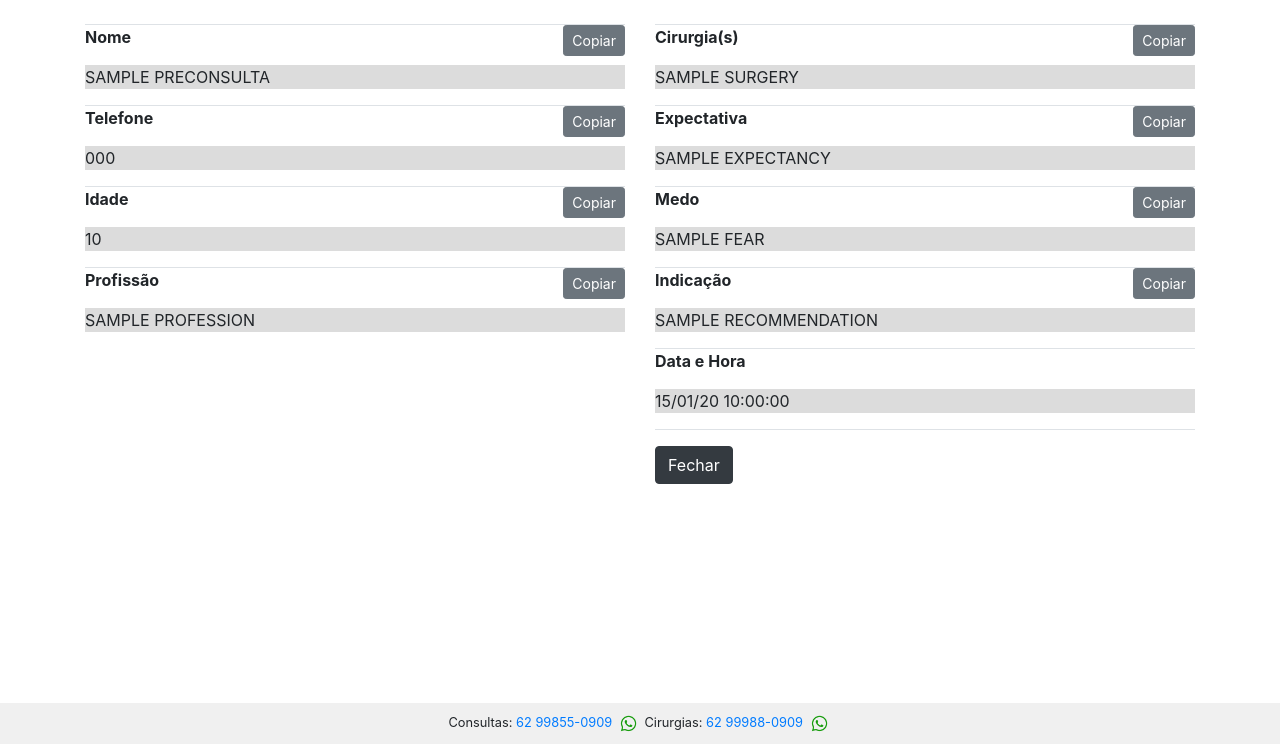
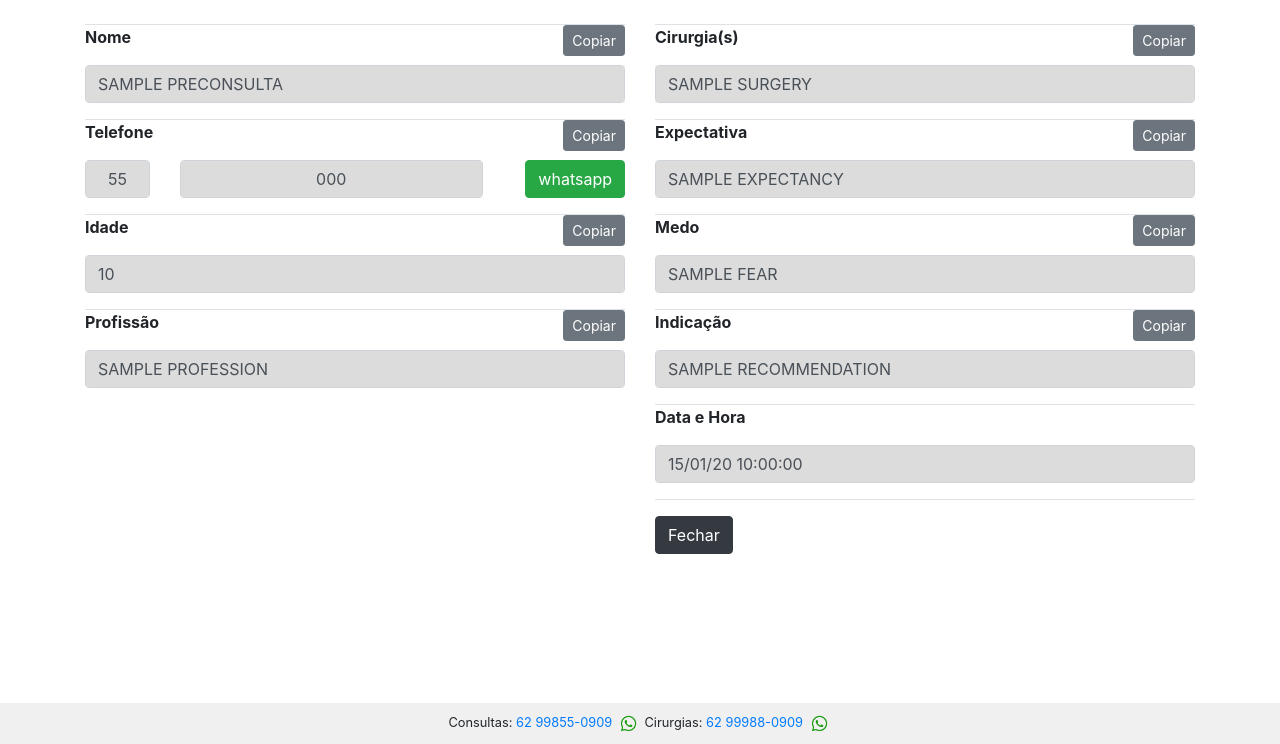
Before and after one commit to DENNISVAZ/clinical, a Django app: template preconsults/templates/preconsults/detalhe_preconsulta.html in a window 1280 px wide. Shown: the part 56-800 px from the top of the page. Run offline with Django 3.2, Linux system fonts and the light colour scheme; the template is opened without the code that fills it: most values are stand-ins (such as "Sample title", 1, 10 or a date in 2020); some libraries are stand-ins or nearby versions.

Commit message:
Updating preconsult detail

```diff
--- a/preconsults/templates/preconsults/detalhe_preconsulta.html
+++ b/preconsults/templates/preconsults/detalhe_preconsulta.html
@@ -23,7 +23,13 @@
                 {% endif %}
             </p>
             <p class="text-black" style="background-color: rgba(220,220,220)">
-                {{ preconsulta.name | upper }}
+                <div class="row">
+                    <div class="col-sm">
+                        <input class="form-control form-sm" readonly
+                               style="background-color: rgba(220,220,220)"
+                                    type="text" value="{{ preconsulta.name | upper }}">
+                    </div>
+                </div>
             </p>
             <p class="text-black border-top">
                 <strong>
@@ -37,7 +43,26 @@
                 {% endif %}
             </p>
             <p class="text-black" style="background-color: rgba(220,220,220)">
-                {{ preconsulta.phone | upper }}
+            <div class="row">
+                <div class="col-2 ">
+                    <input class="form-control form-sm text-center"
+                       style="background-color: rgba(220,220,220)"
+                            type="text" name="valorTeste"
+                                id="ddi" value="55">
+                </div>
+                <div class="col-7">
+                    <input class="form-control form-sm text-center"
+                       style="background-color: rgba(220,220,220)"
+                            type="text" name="valorTeste"
+                                id="celular" value="{{ preconsulta.phone | upper }}">
+                </div>
+                <div class="col-3">
+                    <a class="btn btn-success text-white float-right"
+                    onclick="this.href='https://wa.me/'+document.getElementById('ddi').value+document.getElementById('celular').value+'?text='" >
+                     whatsapp
+                    </a>
+                </div>
+            </div>
             </p>
             <p class="text-black border-top">
                 <strong>
@@ -51,7 +76,13 @@
                 {% endif %}
             </p>
             <p class="text-black" style="background-color: rgba(220,220,220)">
-                {{ preconsulta.age | upper }}
+                <div class="row">
+                    <div class="col-sm">
+                        <input class="form-control form-sm" readonly
+                               style="background-color: rgba(220,220,220)"
+                                    type="text" value="{{ preconsulta.age | upper }}">
+                    </div>
+                </div>
             </p>
             <p class="text-black border-top">
                 <strong>
@@ -65,7 +96,13 @@
                 {% endif %}
             </p>
             <p class="text-black" style="background-color: rgba(220,220,220)">
-                {{ preconsulta.profession | upper }}
+                <div class="row">
+                    <div class="col-sm">
+                        <input class="form-control form-sm" readonly
+                               style="background-color: rgba(220,220,220)"
+                                    type="text" value="{{ preconsulta.profession | upper }}">
+                    </div>
+                </div>
             </p>
         </div>
         <div class="col-sm">
@@ -81,7 +118,13 @@
                 {% endif %}
             </p>
             <p class="text-black" style="background-color: rgba(220,220,220)">
-                {{ preconsulta.surgery | upper }}
+                <div class="row">
+                    <div class="col-sm">
+                        <input class="form-control form-sm" readonly
+                               style="background-color: rgba(220,220,220)"
+                                    type="text" value="{{ preconsulta.surgery | upper }}">
+                    </div>
+                </div>
             </p>
             <p class="text-black border-top">
                 <strong>
@@ -95,7 +138,13 @@
                 {% endif %}
             </p>
             <p class="text-black" style="background-color: rgba(220,220,220)">
-                {{ preconsulta.expectancy | upper }}
+                <div class="row">
+                    <div class="col-sm">
+                        <input class="form-control form-sm" readonly
+                               style="background-color: rgba(220,220,220)"
+                                    type="text" value="{{ preconsulta.expectancy | upper }}">
+                    </div>
+                </div>
             </p>
             <p class="text-black border-top">
                 <strong>
@@ -109,7 +158,13 @@
                 {% endif %}
             </p>
             <p class="text-black" style="background-color: rgba(220,220,220)">
-                {{ preconsulta.fear | upper }}
+                <div class="row">
+                    <div class="col-sm">
+                        <input class="form-control form-sm" readonly
+                               style="background-color: rgba(220,220,220)"
+                                    type="text" value="{{ preconsulta.fear | upper }}">
+                    </div>
+                </div>
             </p>
             <p class="text-black border-top">
                 <strong>
@@ -123,13 +178,26 @@
                 {% endif %}
             </p>
             <p class="text-black" style="background-color: rgba(220,220,220)">
-                {{ preconsulta.recommendation | upper }}
+                <div class="row">
+                    <div class="col-sm">
+                        <input class="form-control form-sm" readonly
+                               style="background-color: rgba(220,220,220)"
+                                    type="text" value="{{ preconsulta.recommendation | upper }}">
+                    </div>
+                </div>
             </p>
             <p class="text-black border-top">
                 <strong>Data e Hora</strong>
             </p>
             <p class="text-black" style="background-color: rgba(220,220,220)">
-                {{ preconsulta.creation_time | date:'d/m/y H:i:s' }}
+                <div class="row">
+                    <div class="col-sm">
+                        <input class="form-control form-sm" readonly
+                               style="background-color: rgba(220,220,220)"
+                                    type="text" value="{{ preconsulta.creation_time | date:'d/m/y H:i:s' }}">
+                    </div>
+                </div>
+
             </p>
             <p class="text-black border-top">
 
```
